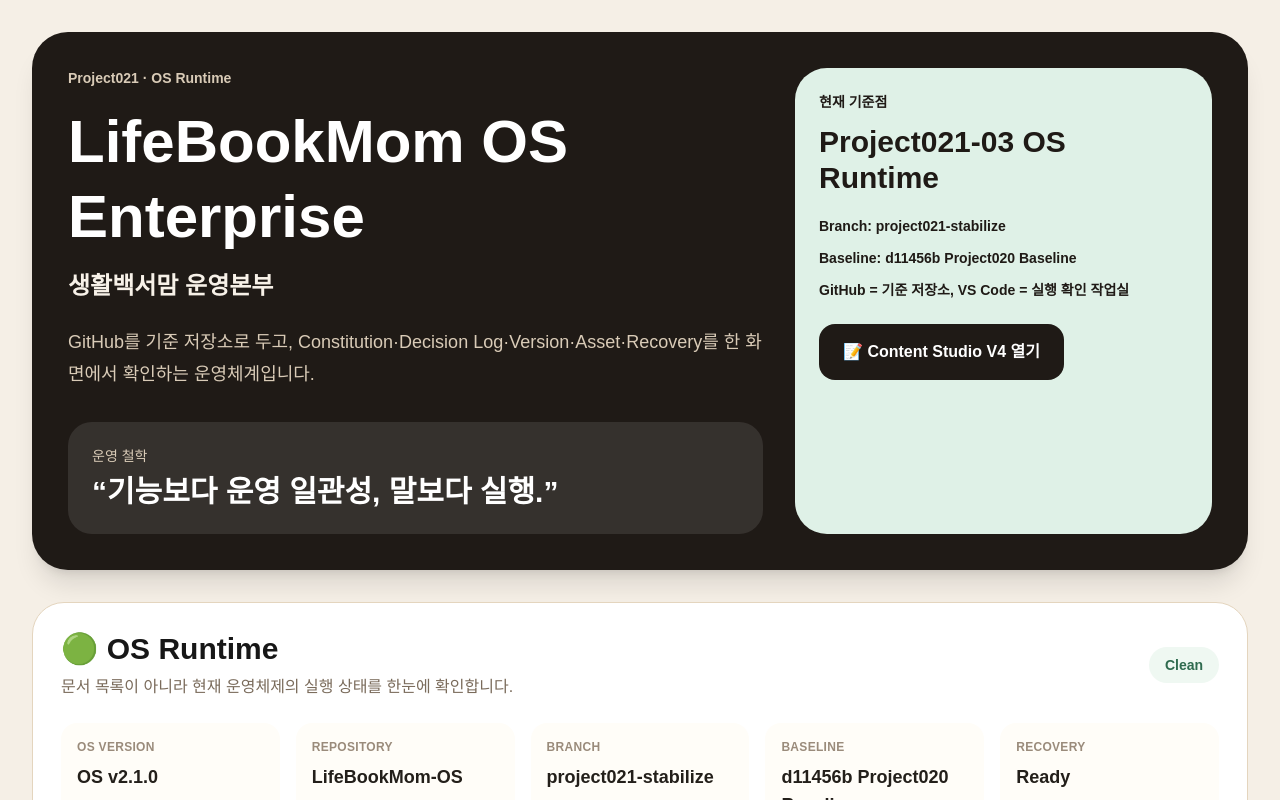
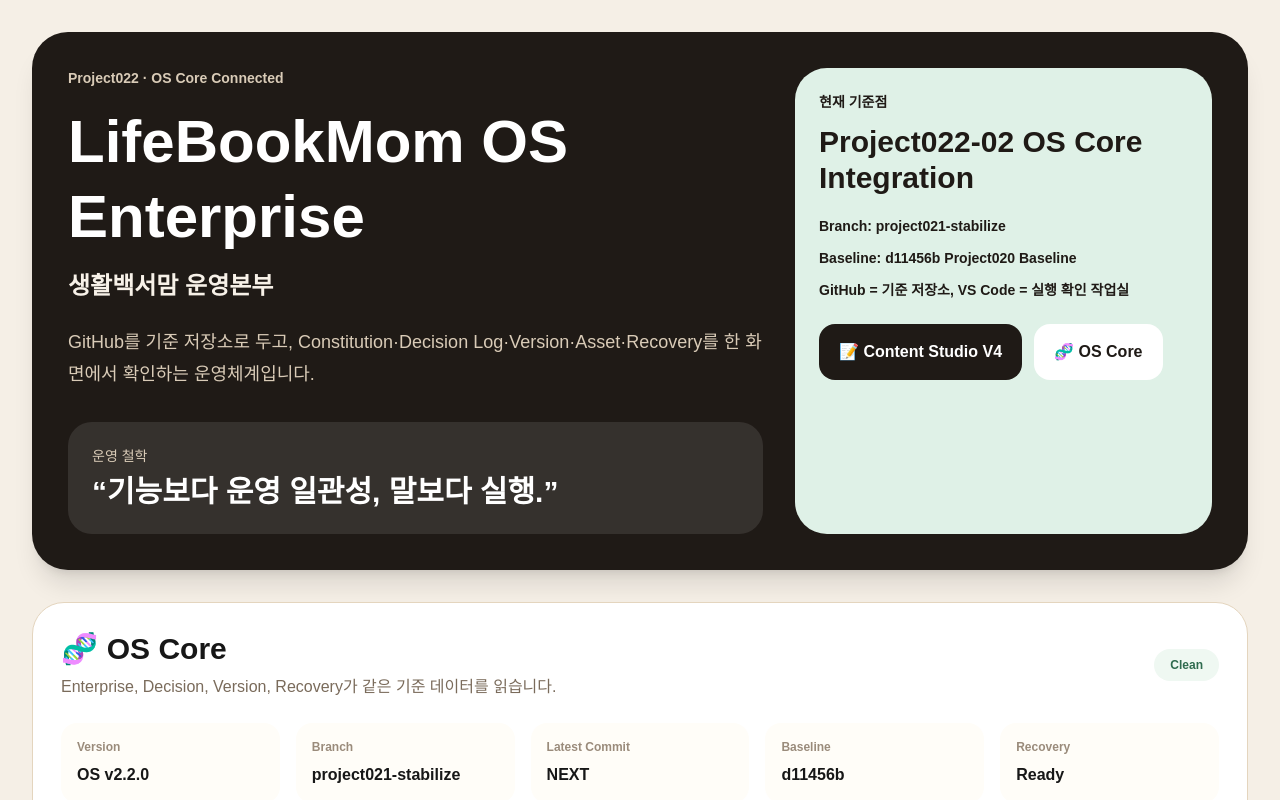
Before and after one commit to yusun7749-art/LifeBookMom-OS, a Next.js app: page /enterprise in a window 1280 px wide. Shown: the top 800 px of the page. Built offline with nearby package versions, Linux system fonts and the light colour scheme.

Commit message:
Project022-02 Connect OS core to enterprise

```diff
--- /dev/null
+++ b/app/os-core/page.tsx
@@ -0,0 +1,9 @@
+import OSCorePanel from "../../components/v4/OSCorePanel";
+
+export default function OSCorePage() {
+  return (
+    <main className="min-h-screen bg-[#F5EFE6] p-8">
+      <OSCorePanel />
+    </main>
+  );
+}
--- a/components/v4/EnterpriseDashboard.tsx
+++ b/components/v4/EnterpriseDashboard.tsx
@@ -8,6 +8,7 @@
   enterpriseVision,
   osRuntime,
 } from "../../data/v4/osEnterprise";
+import OSCorePanel from "./OSCorePanel";
 
 function StatusBadge({ value }: { value: string }) {
   return (
@@ -32,7 +33,7 @@
       <section className="overflow-hidden rounded-[2.25rem] bg-[#1F1A16] text-white shadow-xl">
         <div className="grid gap-8 p-9 xl:grid-cols-[1.25fr_0.75fr]">
           <div>
-            <p className="text-sm font-bold text-[#D9CBB7]">Project021 · OS Runtime</p>
+            <p className="text-sm font-bold text-[#D9CBB7]">Project022 · OS Core Connected</p>
             <h1 className="mt-4 text-6xl font-black leading-tight">{enterpriseVision.title}</h1>
             <p className="mt-4 text-2xl font-extrabold text-[#F7F1E8]">{enterpriseVision.subtitle}</p>
             <p className="mt-6 max-w-3xl text-lg leading-8 text-[#D9CBB7]">{enterpriseVision.promise}</p>
@@ -44,21 +45,33 @@
 
           <div className="rounded-[2rem] bg-[#DFF1E7] p-6 text-[#1F1A16]">
             <p className="text-sm font-black">현재 기준점</p>
-            <h2 className="mt-3 text-3xl font-black">{osRuntime.currentProject}</h2>
+            <h2 className="mt-3 text-3xl font-black">Project022-02 OS Core Integration</h2>
             <div className="mt-5 space-y-3 text-sm font-bold">
               <p>Branch: {osRuntime.branch}</p>
               <p>Baseline: {osRuntime.baseline}</p>
               <p>{osRuntime.rule}</p>
             </div>
-            <Link
-              href="/content-studio"
-              className="mt-6 inline-block rounded-2xl bg-[#1F1A16] px-6 py-4 font-black text-white"
-            >
-              📝 Content Studio V4 열기
-            </Link>
+            <div className="mt-6 flex flex-wrap gap-3">
+              <Link
+                href="/content-studio"
+                className="inline-block rounded-2xl bg-[#1F1A16] px-5 py-4 font-black text-white"
+              >
+                📝 Content Studio V4
+              </Link>
+              <Link
+                href="/os-core"
+                className="inline-block rounded-2xl bg-white px-5 py-4 font-black text-[#1F1A16]"
+              >
+                🧬 OS Core
+              </Link>
+            </div>
           </div>
         </div>
       </section>
+
+      <div className="mt-8">
+        <OSCorePanel />
+      </div>
 
       <section className="mt-8 rounded-[2rem] border border-[#E4D5BE] bg-white p-7">
         <div className="flex flex-wrap items-center justify-between gap-4">
```
